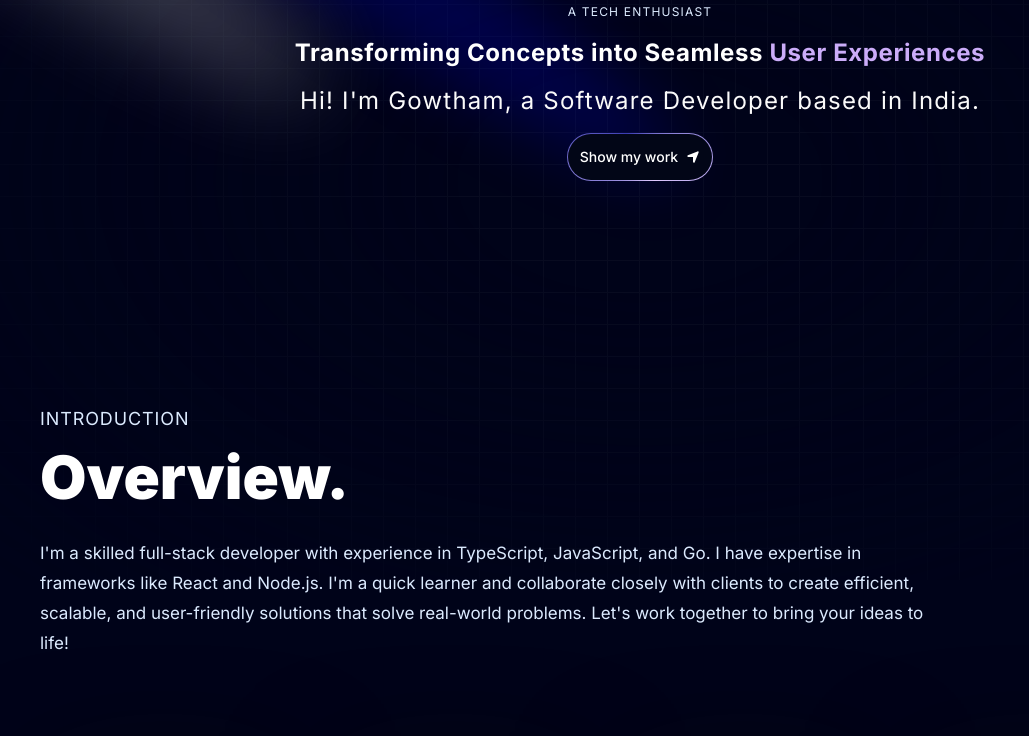
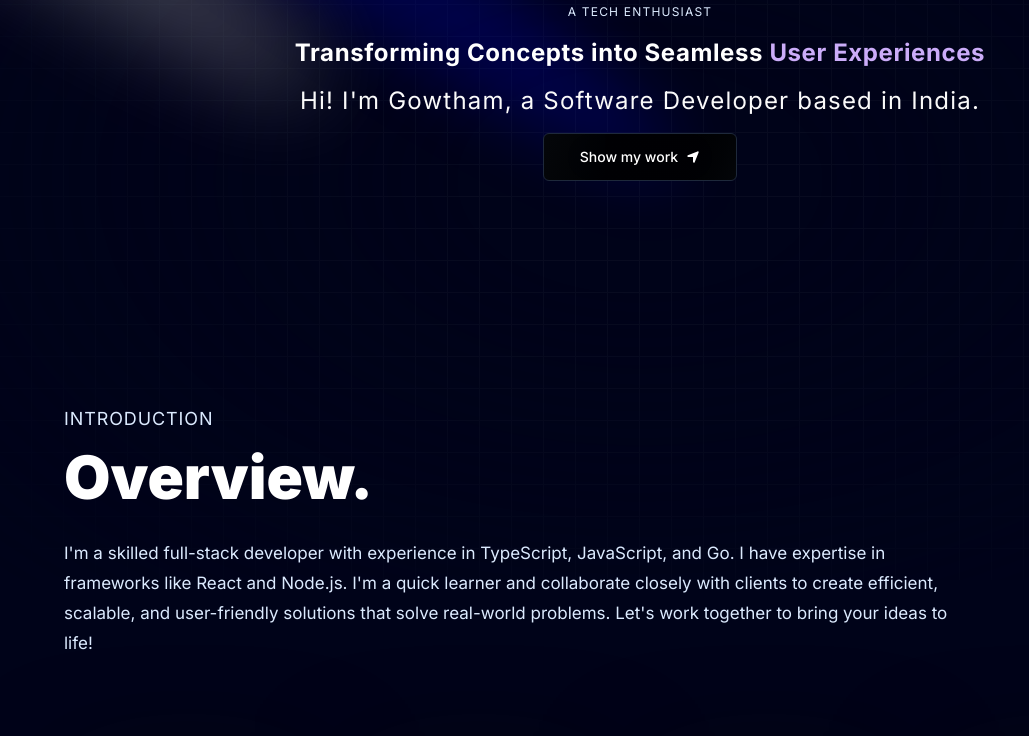
Before and after one commit to silentFellow/dev-portfolio, a Next.js app: page / in a window 1280 px wide. Shown: the part 220-956 px from the top of the page, without its empty margins (0-1029 px from the left). Built offline with nearby package versions, Linux system fonts and the light colour scheme.

Commit message:
Update magic-button

```diff
--- a/components/ui/magic-button.tsx
+++ b/components/ui/magic-button.tsx
@@ -10,11 +10,10 @@ const MagicButton = ({
 }) => {
   return (
     <button
-      className="relative inline-flex h-12 overflow-hidden rounded-full p-[1px] focus:outline-none focus:ring-2 focus:ring-slate-400 focus:ring-offset-2 focus:ring-offset-slate-50"
+      className=" inline-flex h-12 animate-shimmer items-center justify-center rounded-md border border-slate-800 bg-[linear-gradient(110deg,#000103,45%,#1e2631,55%,#000103)] bg-[length:200%_100%] px-6 font-medium text-slate-400 transition-colors focus:outline-none focus:ring-2 focus:ring-slate-400 focus:ring-offset-2 focus:ring-offset-slate-50"
       {...props}
     >
-      <span className="absolute inset-[-1000%] animate-[spin_2s_linear_infinite] bg-[conic-gradient(from_90deg_at_50%_50%,#E2CBFF_0%,#393BB2_50%,#E2CBFF_100%)]" />
-      <span className="inline-flex h-full w-full cursor-pointer items-center justify-center rounded-full bg-slate-950 px-3 py-1 text-sm font-medium text-white backdrop-blur-3xl gap-2">
+      <span className="inline-flex h-full w-full cursor-pointer items-center justify-center rounded-full px-3 py-1 text-sm font-medium text-white backdrop-blur-3xl gap-2">
         {position === "left" && icon}
         {title}
         {position === "right" && icon}
--- a/tailwind.config.ts
+++ b/tailwind.config.ts
@@ -79,6 +79,7 @@ export default {
       },
       animation: {
         spotlight: "spotlight 2s ease .75s 1 forwards",
+        shimmer: "shimmer 2s linear infinite",
       },
       keyframes: {
         spotlight: {
@@ -89,6 +90,14 @@ export default {
           "100%": {
             opacity: "1",
             transform: "translate(-50%,-40%) scale(1)",
+          },
+        },
+        shimmer: {
+          from: {
+            backgroundPosition: "0 0",
+          },
+          to: {
+            backgroundPosition: "-200% 0",
           },
         },
       },
```
